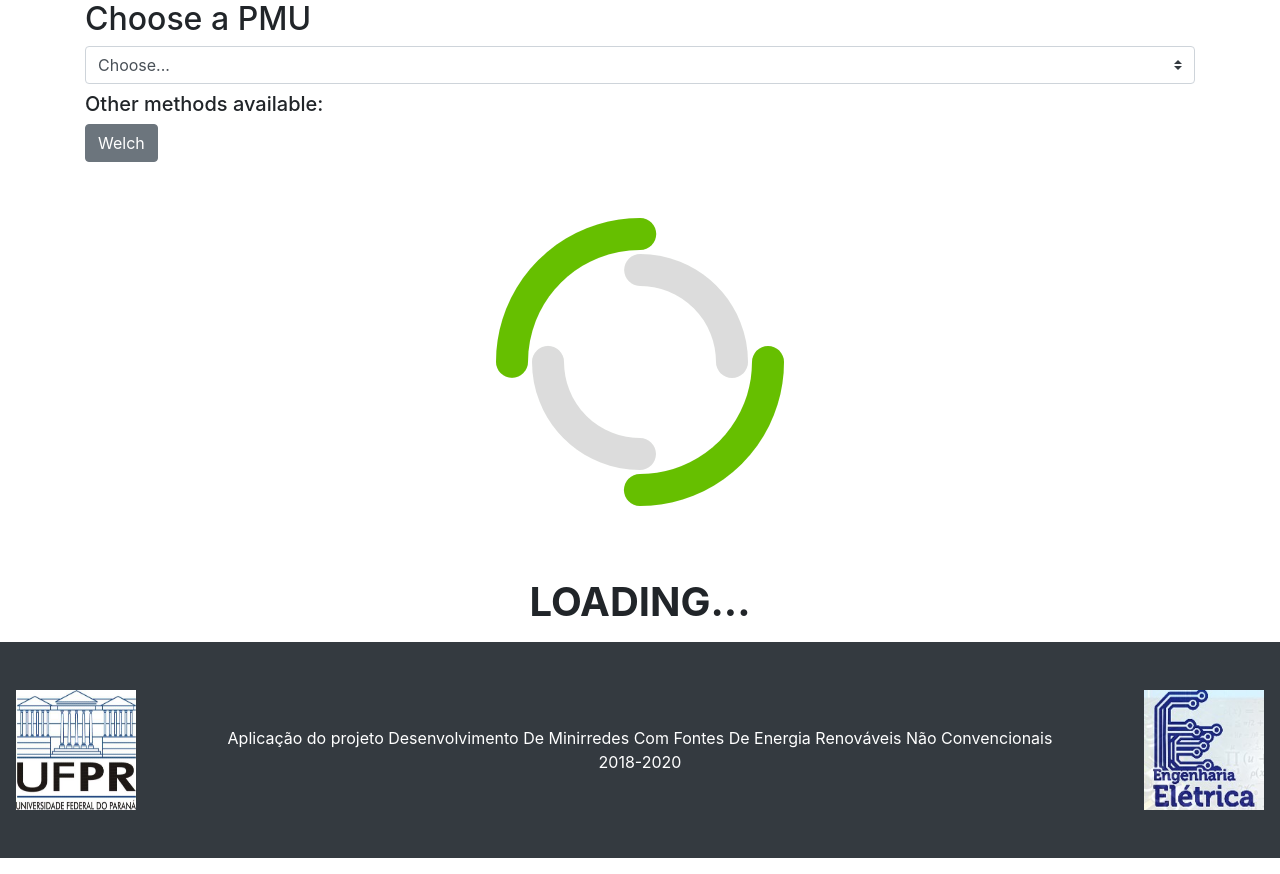
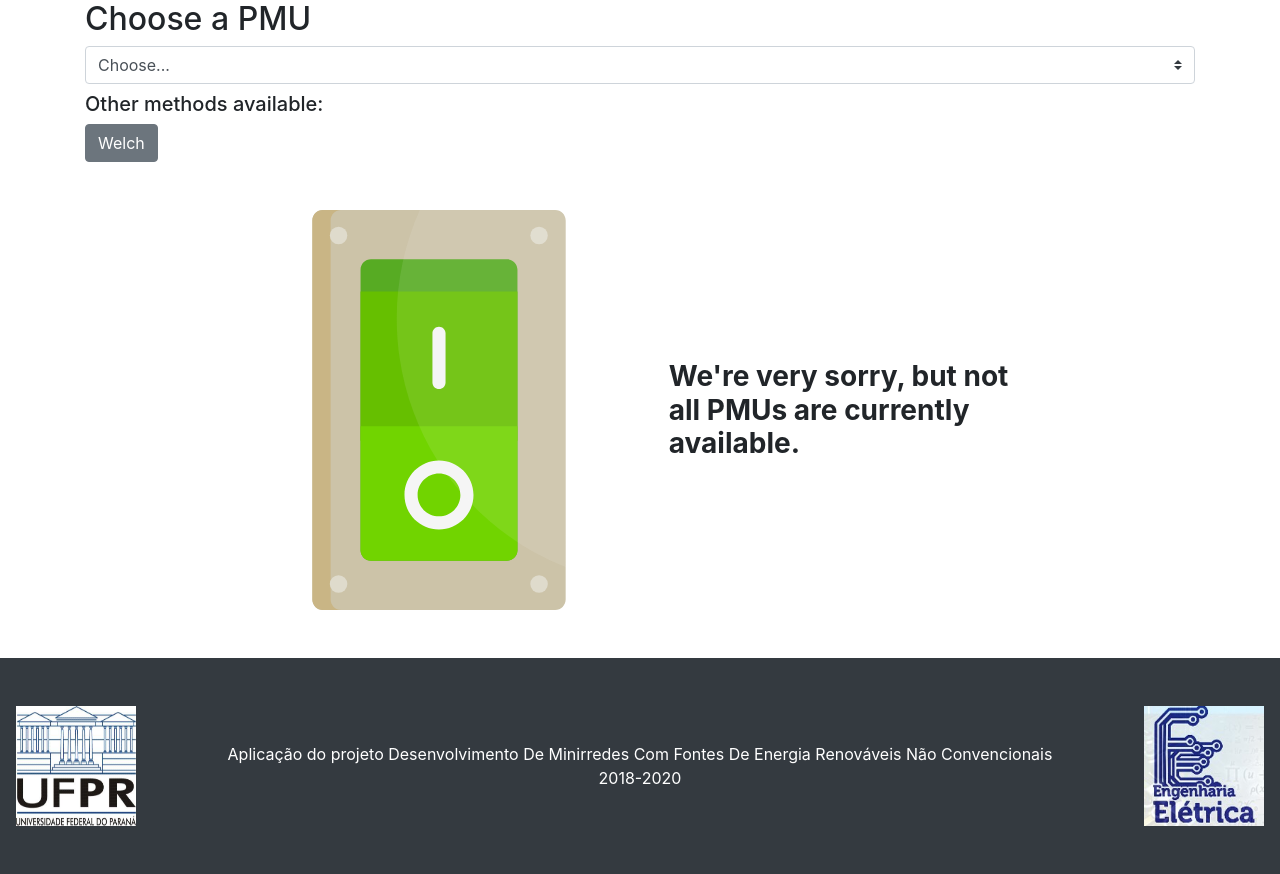
Before and after one commit to alvaro-baranoski/ic-commp-yw-frontend, a PHP site: page / in a window 1280 px wide. Shown: the part 150-1024 px from the top of the page. Run offline with PHP 8.4, Linux system fonts and the light colour scheme; data that the repository does not hold is empty.

Commit message:
mensagem de erro

```diff
--- a/index.php
+++ b/index.php
@@ -74,6 +74,20 @@
           </h1>
         </p>
       </div>
+
+      <!-- Mensagem de erro -->
+      <div id="pmu-error" class="container pb-5 pt-5 w-75 d-none">
+        <div class="row d-flex">
+            <div class="col">
+              <img src="svg/switch-off.svg" width="400px">
+            </div>
+            <div class="col" style="margin: auto">
+              <p>
+              <h3><b>We're very sorry, but not all PMUs are currently available.</b></h3>
+              </p>
+            </div>
+        </div>
+      </div>
   </section>
 
   <?php include('footer.php'); ?>
--- a/js/index.js
+++ b/js/index.js
@@ -76,18 +76,21 @@ function toggleViews(status) {
 			show('main_modes_div');
             show('last-update');
             hide('loading');
+			hide('pmu-error');
 			break;
 
 		case 'unavailable':
 			hide('main_modes_div');
             hide('last-update');
-            show('loading');
+            hide('loading');
+			show('pmu-error');
 			break;
 
 		case 'loading':
 			hide('main_modes_div');
             hide('last-update');
             show('loading');
+			hide('pmu-error');
 			break;
 	}
 }
```
